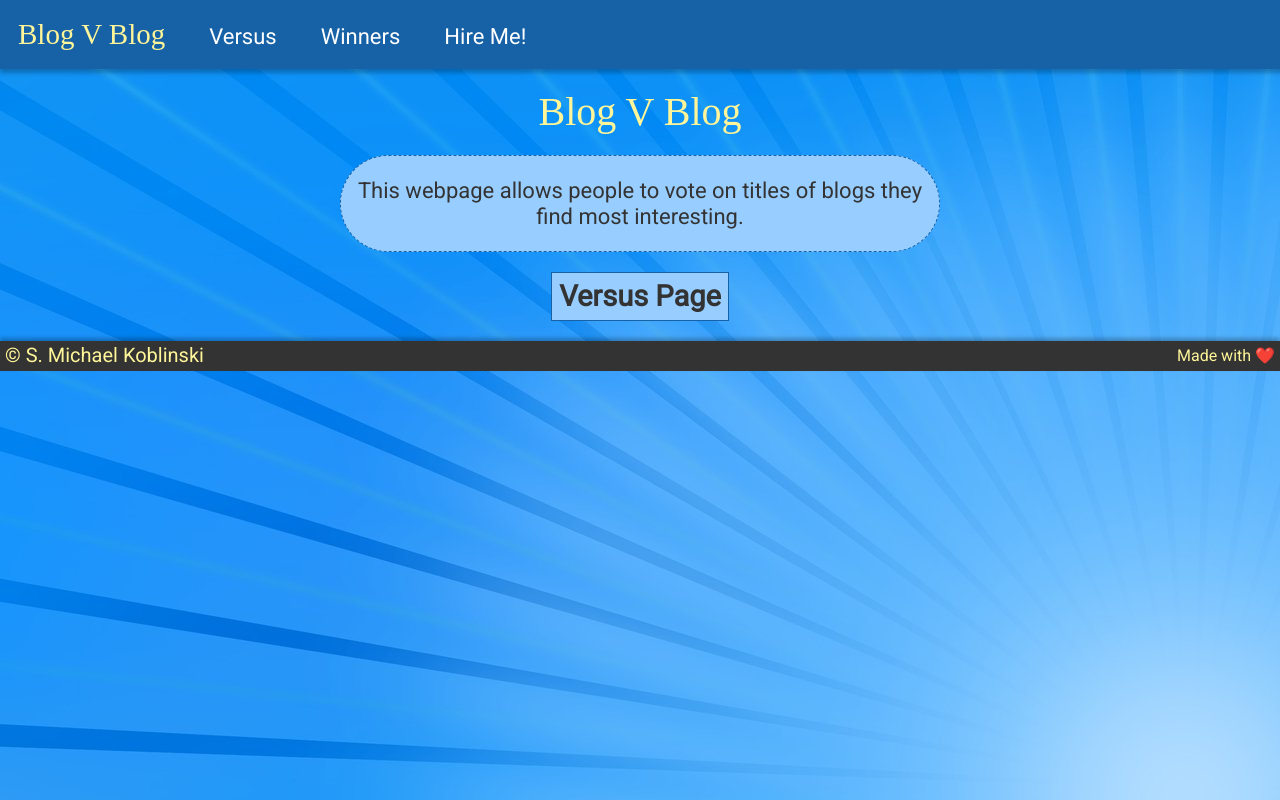
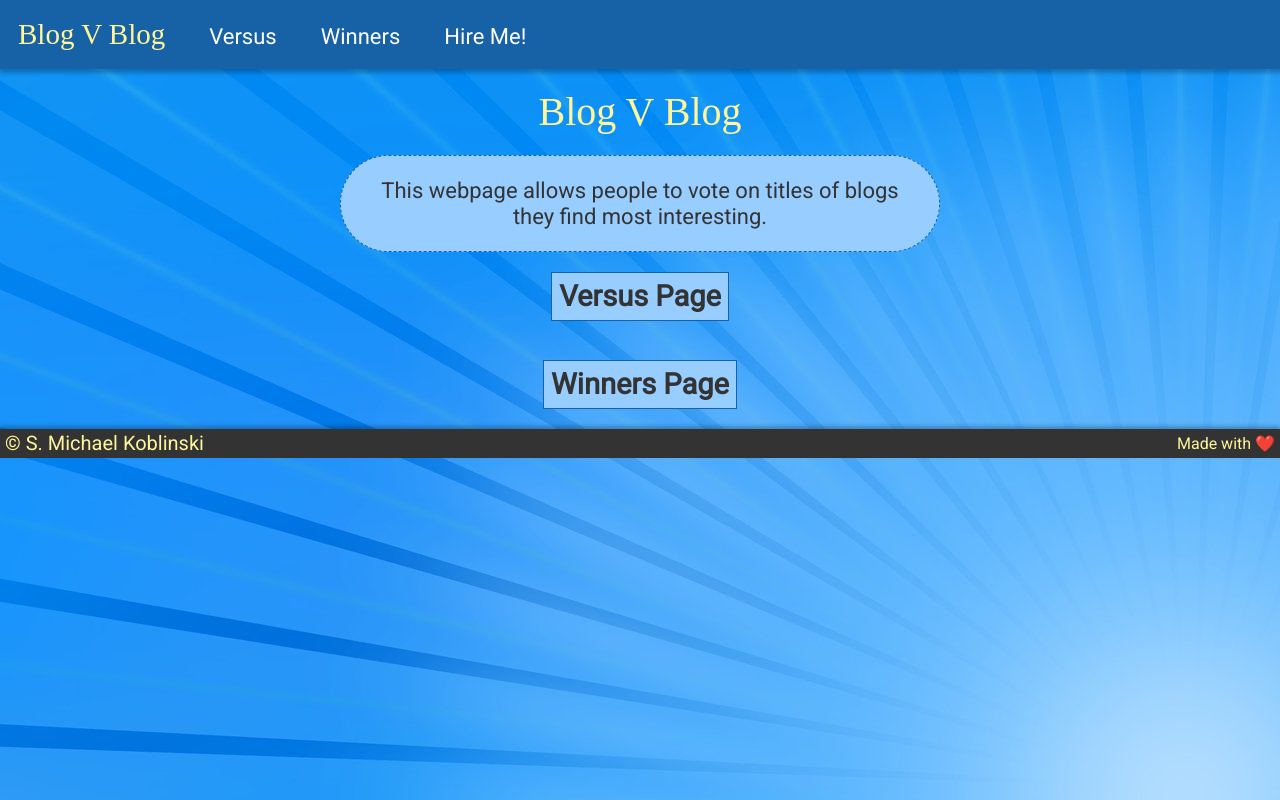
Before and after one commit to Koblinskis/BlogVBlog-server, a React (Create React App) app in the folder blogvblog/: page / in a window 1280 px wide. Shown: the top 800 px of the page. Built offline with nearby package versions, Linux system fonts and the light colour scheme; the HTML template or start-up script is replaced by a standard one; a web font is replaced by a local one.

Commit message:
style changes

```diff
--- a/blogvblog/src/components/Home.js
+++ b/blogvblog/src/components/Home.js
@@ -9,6 +9,9 @@ const Home = () => (
     </div>
     <button className="home__button">
       <NavLink to="/versus" className="home__button-text">Versus Page</NavLink>
+    </button> <br/>
+    <button className="home__button">
+      <NavLink to="/winners" className="home__button-text">Winners Page</NavLink>
     </button>
   </div>
 )
--- a/blogvblog/src/components/Winners.js
+++ b/blogvblog/src/components/Winners.js
@@ -35,7 +35,7 @@ class Winners extends React.Component {
           return title
         }),
         datasets: [{
-          label: "Score",
+          label: "Highest Score",
           data: this.state.winners.map(winner => winner.score),
             //backgroundColor:'green',
             backgroundColor:[
--- a/blogvblog/src/styles/components/_home.scss
+++ b/blogvblog/src/styles/components/_home.scss
@@ -42,4 +42,7 @@
   width: 600px;
   margin: auto;
   margin-bottom: 20px;
+  padding-left: 40px;
+
+  padding-right: 40px;
 }
```
